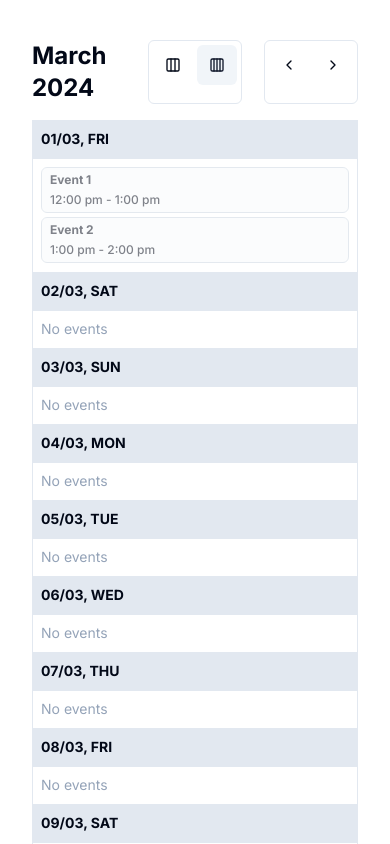
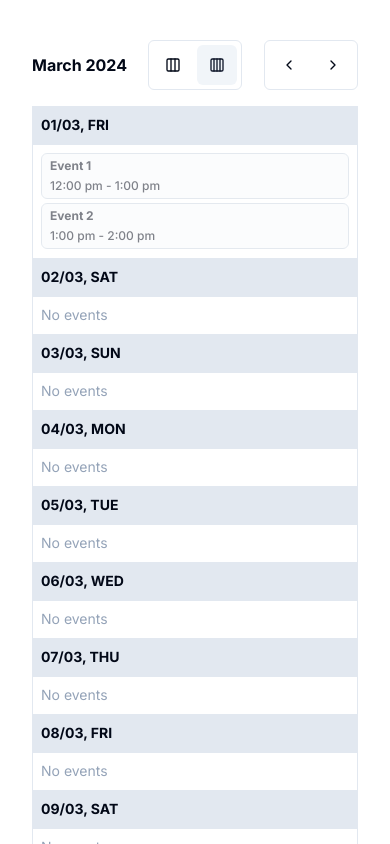
Before and after one commit to y3owk1n/calendar, a Next.js app: page / in a window 390 px wide. Shown: the top 844 px of the page. Built offline with nearby package versions, Linux system fonts and the light colour scheme.

Commit message:
feat: header text shoud align center

```diff
--- a/src/components/header.tsx
+++ b/src/components/header.tsx
@@ -8,9 +8,9 @@ export default function Header(props: CalendarState) {
   const isWeekView = props.type === "week";
 
   return (
-    <div className="grid grid-cols-3 gap-4 mb-4">
+    <div className="grid grid-cols-3 gap-4 mb-4 items-center">
       <div className="col-span-1">
-        <h2 className={cn("font-bold", !isWeekView && "text-2xl")}>
+        <h2 className={cn("font-bold", !isWeekView && "lg:text-2xl")}>
           {dayjs(props.viewingDate).format("MMMM YYYY")}
         </h2>
         {isWeekView ? (
```
